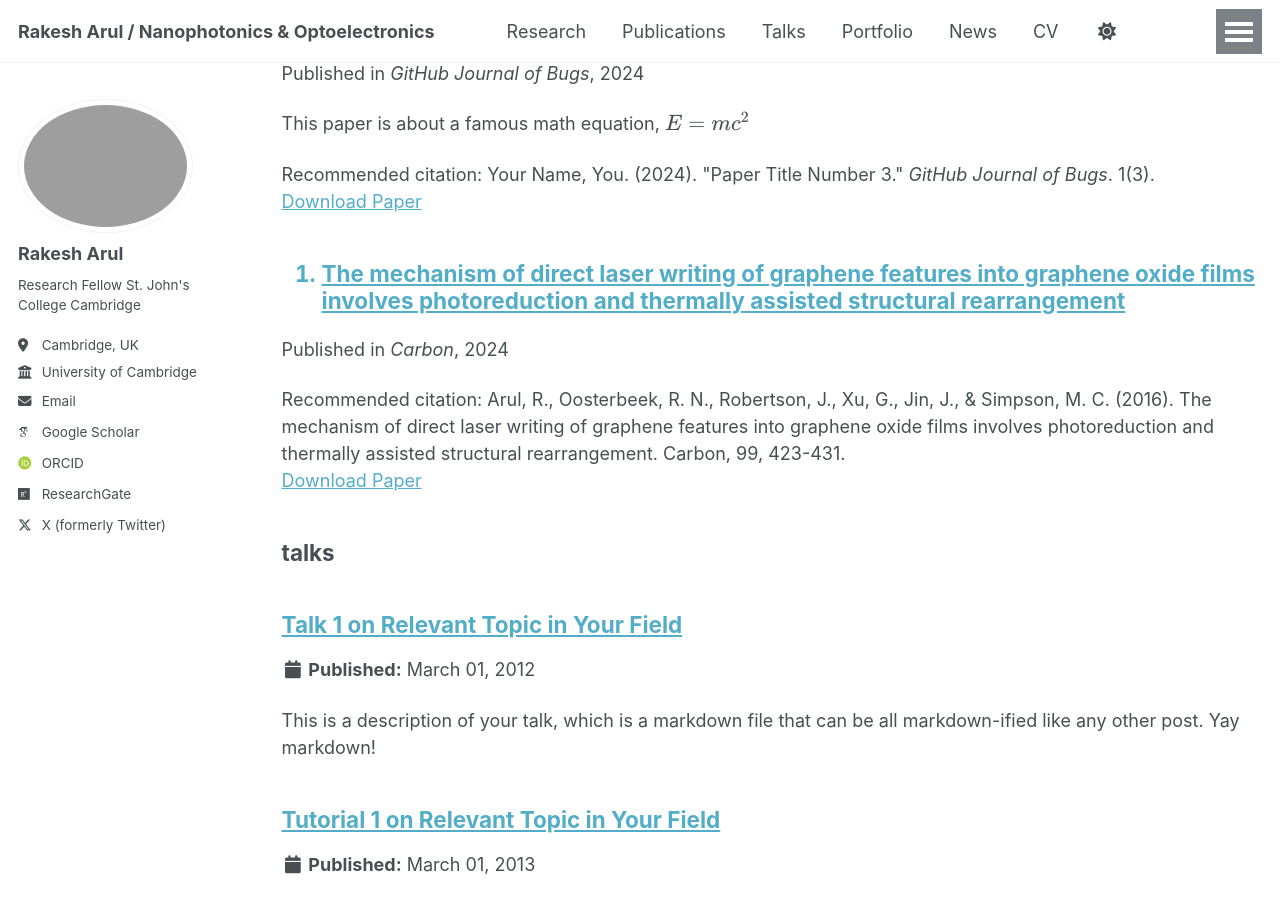
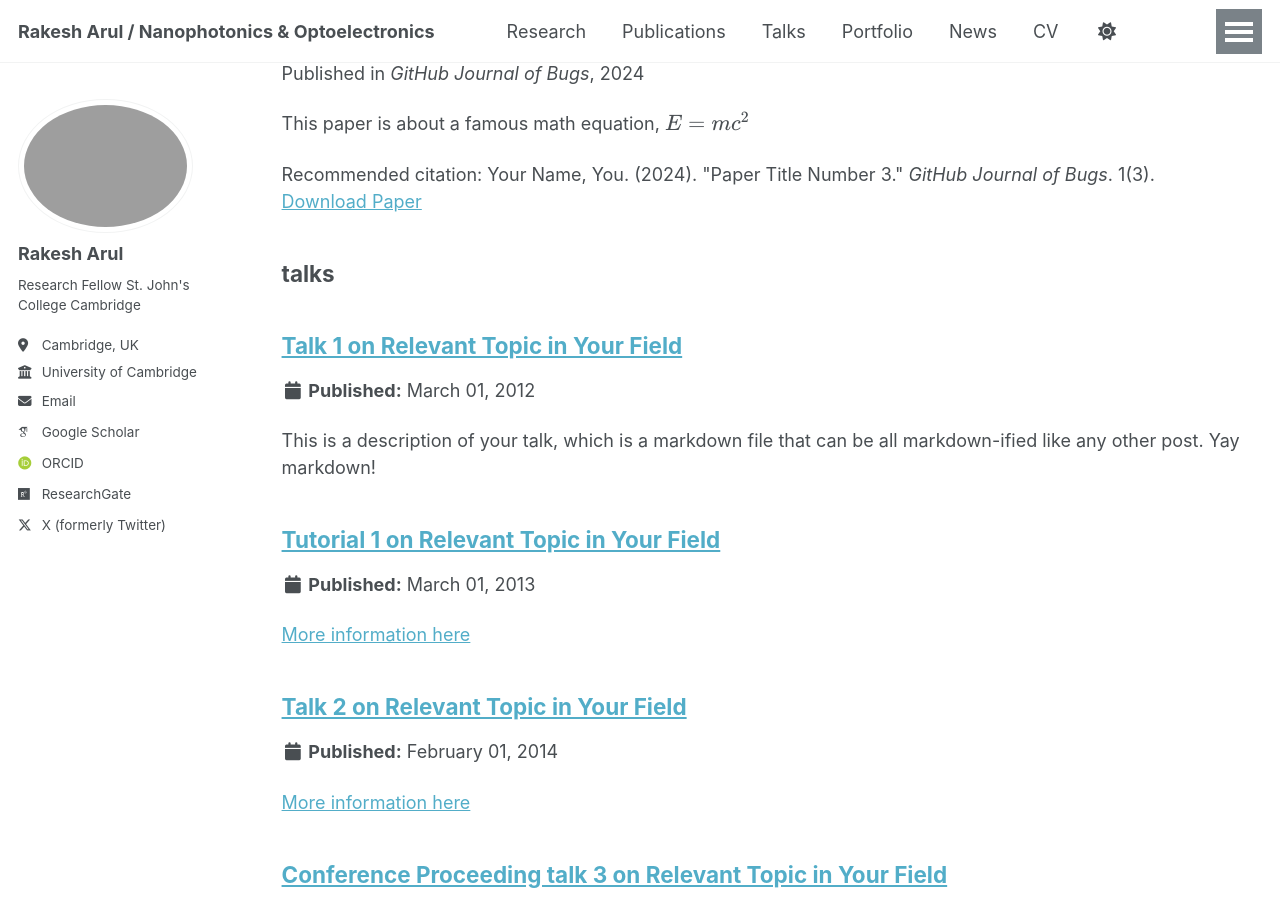
Before and after one commit to photonicsarul/photonicsarul.github.io, a Jekyll site: the page built from _pages/sitemap.md, in a window 1280 px wide and 900 px high, scrolled down 4703 px. Built offline with Jekyll 4.4.1, drawn with Linux system fonts in a browser that asks for light colours; some web fonts are replaced; a script that is not in the unit is left out; a file with an impossible date is left out.

Commit message:
Update 2009-10-01-paper-title-number-1.md

```diff
--- a/_publications/2009-10-01-paper-title-number-1.md
+++ b/_publications/2009-10-01-paper-title-number-1.md
@@ -1,12 +1,11 @@
 ---
 title: "1. The mechanism of direct laser writing of graphene features into graphene oxide films involves photoreduction and thermally assisted structural rearrangement"
-collection: publications"
-category: manuscripts
+collection: "publications"
+category: 2016
 permalink: https://www.sciencedirect.com/science/article/pii/S0008622315305182
-excerpt: #
-date: 2024-03-06
-venue: 'Carbon'
+excerpt: Arul, R., Oosterbeek, R. N., Robertson, J., Xu, G., Jin, J., & Simpson, M. C. (2016). The mechanism of direct laser writing of graphene features into graphene oxide films involves photoreduction and thermally assisted structural rearrangement. Carbon, 99, 423-431.
+date:
 paperurl: 'https://doi.org/10.1016/j.carbon.2015.12.038'
 paperdownload: '/files/Carbon15MechanismrGO.pdf'
-citation: 'Arul, R., Oosterbeek, R. N., Robertson, J., Xu, G., Jin, J., & Simpson, M. C. (2016). The mechanism of direct laser writing of graphene features into graphene oxide films involves photoreduction and thermally assisted structural rearrangement. Carbon, 99, 423-431.'
+citation: #''
 ---
```
